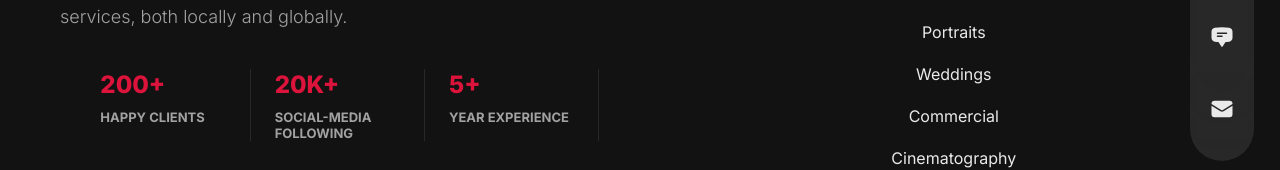
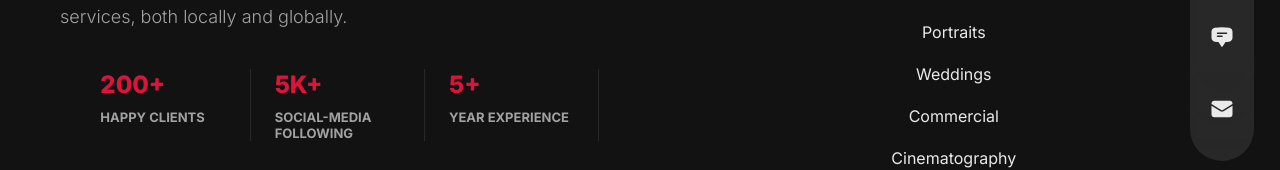
Before and after one commit to kayode-victor/faisal-portfolio, a Next.js app: page /about in a window 1280 px wide. Shown: the part 435-605 px from the top of the page. Built offline with nearby package versions, Linux system fonts and the light colour scheme.

Commit message:
Final test3

```diff
--- a/pages/about/index.jsx
+++ b/pages/about/index.jsx
@@ -43,7 +43,7 @@ const About = () => {
             </div>
             <div className="relative flex-1 px-4 after:w-[1px] after:h-full after:bg-white/10 after:absolute after:top-0 after:right-0">
               <h4 className="text-secondary font-extrabold text-2xl">
-                <CountUp start={15} end={20} duration={5} delay={1} />
+                <CountUp start={1} end={5} duration={5} delay={1} />
                 K+
               </h4>
               <p className="uppercase text-[13px] font-bold leading-4 pt-2">
```
